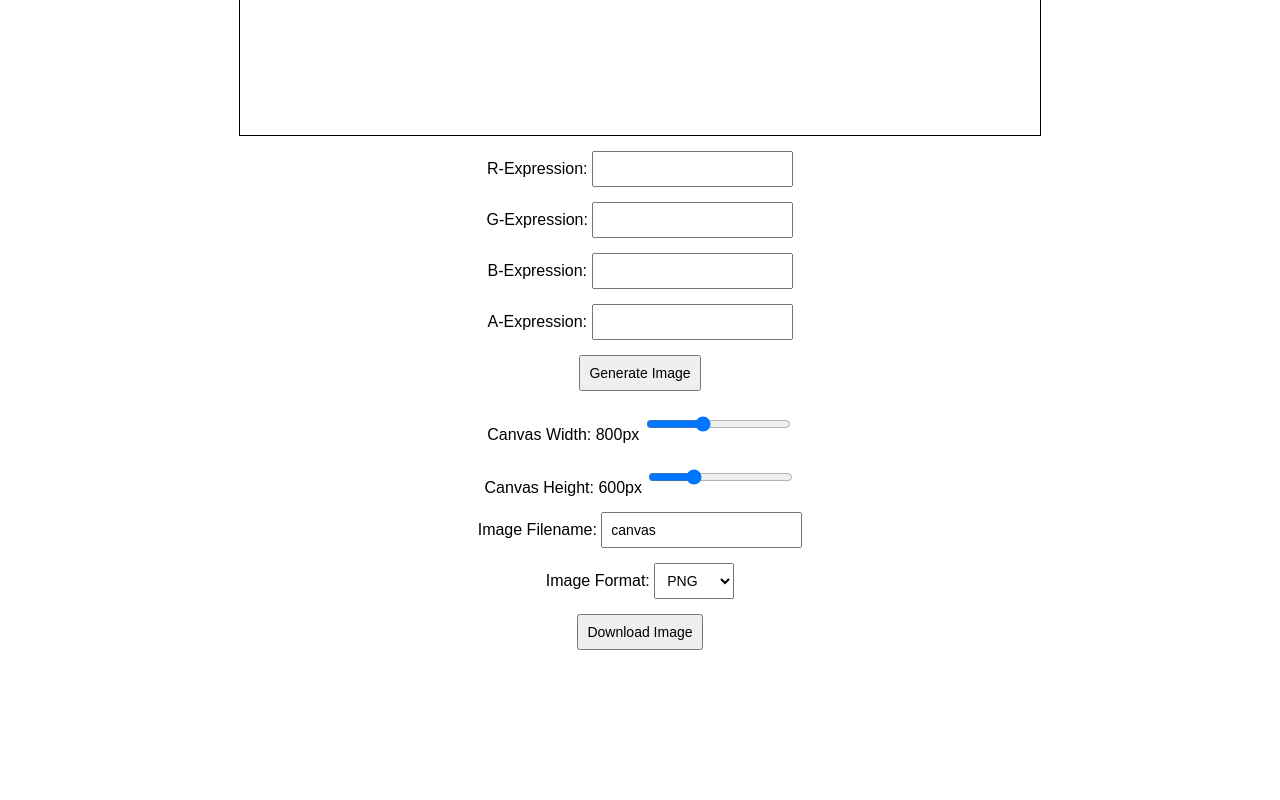
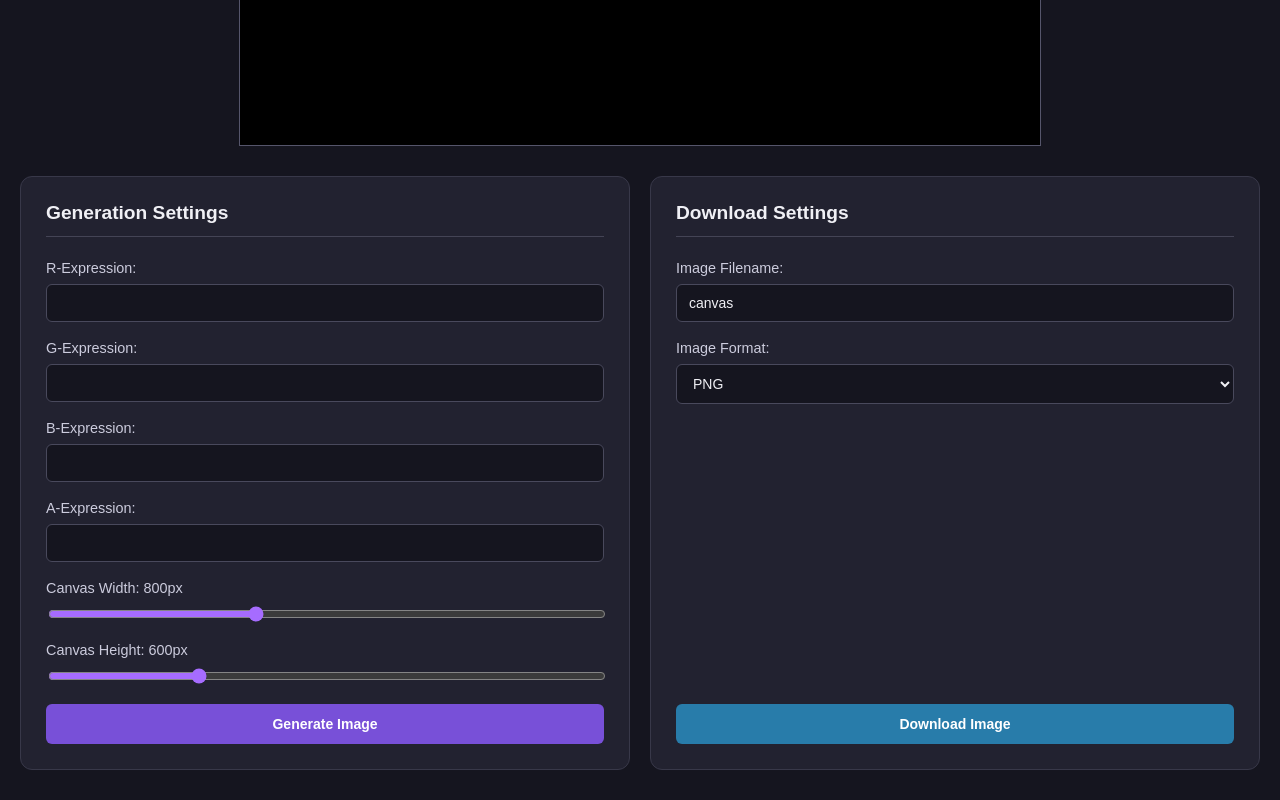
Before and after one commit to rolinmb/psychedelic-js, a plain HTML site: page public/index.html in a window 1280 px wide. Shown: the part 486-1286 px from the top of the page. Before the commit the page ends 1156 px from the top, so only its background shows below. Drawn offline with Linux system fonts and the light colour scheme.

Commit message:
new style

```diff
--- a/public/app.js
+++ b/public/app.js
@@ -22,6 +22,7 @@ function init() {
         if (hasGeneratedImg) {
             try {
                 generateImage(canvas, ctx);
+                hasGeneratedImg = true;
             } catch (error) {
                 console.error("Image redraw failed:", error);
                 alert(error.message);
@@ -42,14 +43,14 @@ function init() {
     heightSlider.addEventListener("change", resizeCanvas);
 
     generateBtn.addEventListener("click", () => {
-
         try {
             generateImage(canvas, ctx);
+            hasGeneratedImg = true;
+
         } catch (error) {
             console.error("Image generation failed:", error);
             alert(error.message);
         }
-
     });
 
     downloadBtn.addEventListener("click", () => {
--- a/public/index.css
+++ b/public/index.css
@@ -1,24 +1,184 @@
+* {
+    box-sizing: border-box;
+}
+
 body {
     margin: 0;
-    padding: 20px;
+    padding: 30px 20px;
+    min-height: 100vh;
+    font-family: Arial, sans-serif;
+    background: #15151f;
+    color: #f0f0f5;
+}
+
+.app {
+    width: 100%;
+    max-width: 1400px;
+    margin: 0 auto;
+}
+
+.app-header {
+    text-align: center;
+    margin-bottom: 30px;
+}
+
+.app-header h1 {
+    margin: 0;
+    font-size: 2rem;
+}
+
+.app-header p {
+    margin-top: 8px;
+    color: #aaaabb;
+}
+
+
+/* Canvas */
+
+.canvas-container {
     display: flex;
-    flex-direction: column;
+    justify-content: center;
     align-items: center;
-    gap: 15px;
-    font-family: Arial, sans-serif;
+    margin-bottom: 30px;
+    width: 100%;
 }
 
 canvas {
-    border: 1px solid black;
+    display: block;
+    max-width: 100%;
+    height: auto;
+    border: 1px solid #55556b;
+    background: #000;
+}
+
+
+/* Two-column controls layout */
+
+.controls-grid {
+    display: grid;
+    grid-template-columns: repeat(2, minmax(0, 1fr));
+    gap: 20px;
+    align-items: stretch;
+}
+
+
+/* Panels */
+
+.panel {
+    display: flex;
+    flex-direction: column;
+    gap: 18px;
+    padding: 25px;
+    background: #222230;
+    border: 1px solid #383849;
+    border-radius: 12px;
+}
+
+.panel h2 {
+    margin: 0 0 5px;
+    padding-bottom: 12px;
+    font-size: 1.2rem;
+    border-bottom: 1px solid #444455;
+}
+
+
+/* Form controls */
+
+.form-group {
+    display: flex;
+    flex-direction: column;
+    gap: 8px;
+}
+
+label {
+    font-size: 0.9rem;
+    color: #ccccdd;
 }
 
 input,
 select,
 button {
-    padding: 8px;
+    width: 100%;
+    padding: 10px 12px;
     font-size: 14px;
+    font-family: inherit;
+    border-radius: 6px;
+}
+
+input[type="text"],
+select {
+    color: #f0f0f5;
+    background: #15151f;
+    border: 1px solid #49495c;
+}
+
+input[type="range"] {
+    padding: 0;
+    accent-color: #a66cff;
+    cursor: pointer;
 }
 
 button {
+    margin-top: auto;
+    padding: 12px;
+    font-weight: bold;
+    border: none;
     cursor: pointer;
+    transition: opacity 0.2s, transform 0.2s;
 }
+
+button:hover {
+    opacity: 0.85;
+    transform: translateY(-1px);
+}
+
+.primary-button {
+    color: white;
+    background: #7850d8;
+}
+
+.secondary-button {
+    color: white;
+    background: #287caa;
+}
+
+
+/* Tablet and mobile layouts */
+
+@media (max-width: 768px) {
+    body {
+        padding: 20px 12px;
+    }
+    .controls-grid {
+        grid-template-columns: 1fr;
+    }
+    .panel {
+        padding: 20px;
+    }
+    .app-header h1 {
+        font-size: 1.6rem;
+    }
+}
+
+
+/* Smaller mobile devices */
+
+@media (max-width: 480px) {
+    body {
+        padding: 15px 10px;
+    }
+    .panel {
+        padding: 16px;
+        gap: 15px;
+    }
+    .app-header {
+        margin-bottom: 20px;
+    }
+    .app-header h1 {
+        font-size: 1.4rem;
+    }
+    canvas {
+        width: 100%;
+        height: auto;
+    }
+}
--- a/public/index.html
+++ b/public/index.html
@@ -11,43 +11,72 @@
 
 <body>
 
+    <main class="app">
+
+        <section class="canvas-container">
             <canvas id="canvas" width="800" height="600"></canvas>
+        </section>
 
-    <div>
+        <section class="controls-grid">
+
+            <!-- Generation Settings -->
+            <div class="panel generation-panel">
+
+                <h2>Generation Settings</h2>
+
+                <div class="form-group">
                     <label for="r-expression">R-Expression:</label>
                     <input type="text" id="r-expression">
                 </div>
-    <div>
+
+                <div class="form-group">
                     <label for="g-expression">G-Expression:</label>
                     <input type="text" id="g-expression">
                 </div>
-    <div>
+
+                <div class="form-group">
                     <label for="b-expression">B-Expression:</label>
                     <input type="text" id="b-expression">
                 </div>
-    <div>
+
+                <div class="form-group">
                     <label for="a-expression">A-Expression:</label>
                     <input type="text" id="a-expression">
                 </div>
 
-    <button id="generate-btn">Generate Image</button>
-
-    <div>
-        <label for="canvas-width">Canvas Width: <span id="width-value">800</span>px</label>
+                <div class="form-group">
+                    <label for="canvas-width">
+                        Canvas Width:
+                        <span id="width-value">800</span>px
+                    </label>
                     <input type="range" id="canvas-width" min="100" max="2000" value="800" step="10">
                 </div>
 
-    <div>
-        <label for="canvas-height">Canvas Height: <span id="height-value">600</span>px</label>
+                <div class="form-group">
+                    <label for="canvas-height">
+                        Canvas Height:
+                        <span id="height-value">600</span>px
+                    </label>
                     <input type="range" id="canvas-height" min="100" max="2000" value="600" step="10">
                 </div>
 
-    <div>
+                <button id="generate-btn" class="primary-button">
+                    Generate Image
+                </button>
+
+            </div>
+
+            <!-- Download Settings -->
+            <div class="panel download-panel">
+
+                <h2>Download Settings</h2>
+
+                <div class="form-group">
                     <label for="filename">Image Filename:</label>
                     <input type="text" id="filename" value="canvas" placeholder="Enter filename">
                 </div>
 
-    <div>
+                <div class="form-group">
                     <label for="image-format">Image Format:</label>
                     <select id="image-format">
                         <option value="image/png">PNG</option>
@@ -56,7 +85,15 @@
                     </select>
                 </div>
 
-    <button id="download-btn">Download Image</button>
+                <button id="download-btn" class="secondary-button">
+                    Download Image
+                </button>
+
+            </div>
+
+        </section>
+
+    </main>
 
 </body>
 
```
Lines whose indentation alone changed are shown as unchanged.
